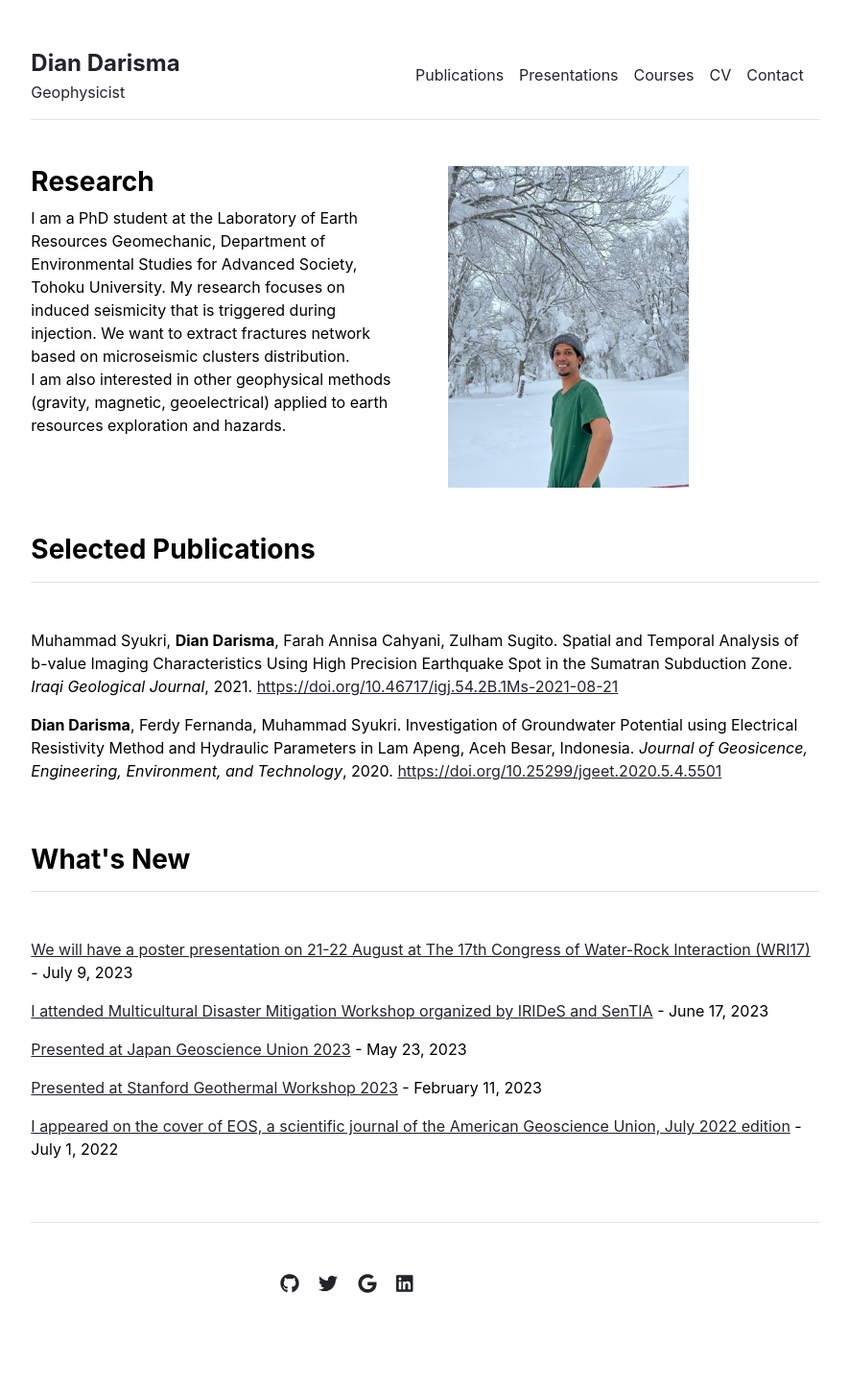
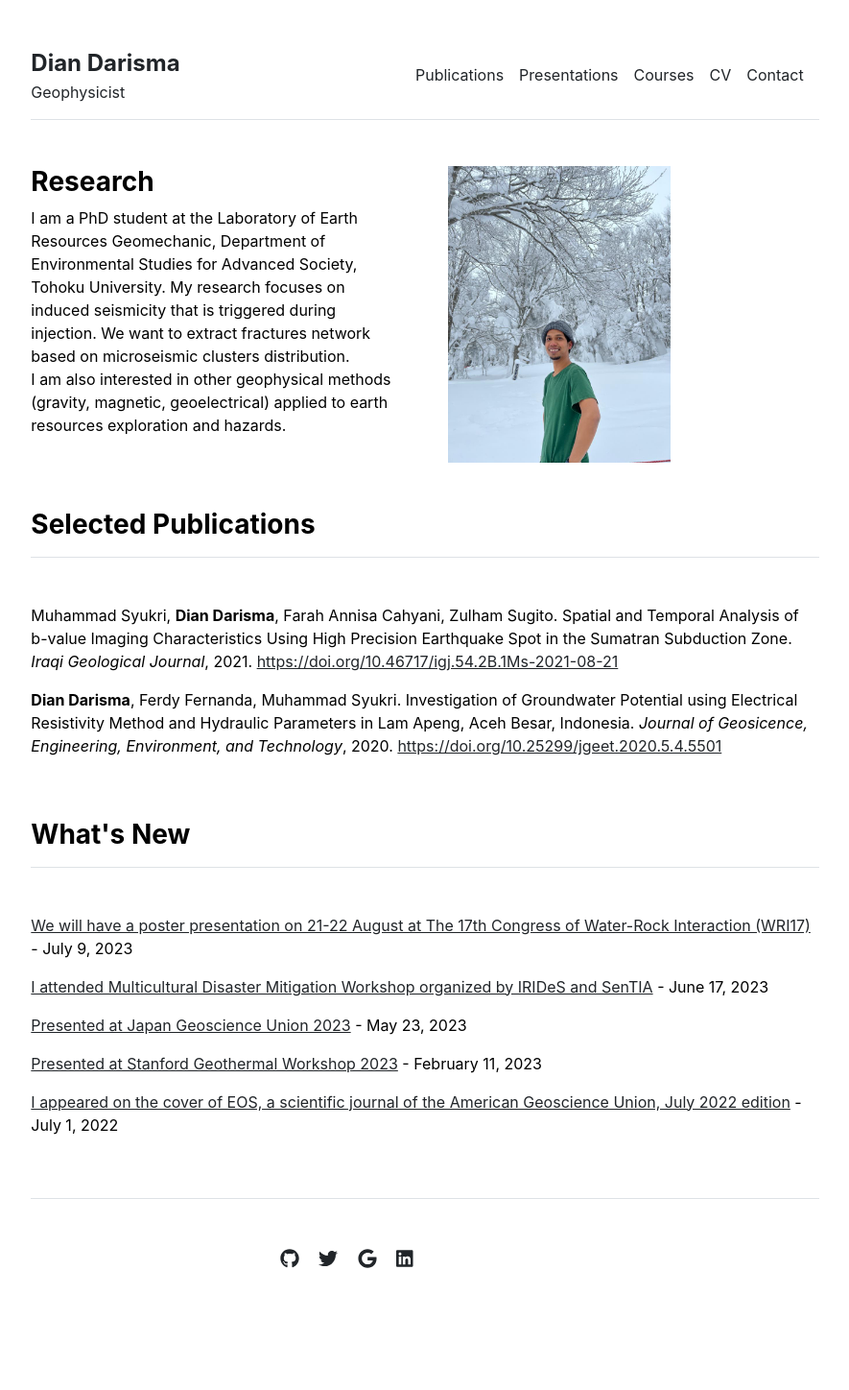
Before and after one commit to diandarisma/diandarisma.github.io, a Jekyll site: the page built from index.md, in a window 1280 px wide. Shown: the whole page at 96% size, without its empty margins (197-1082 px from the left). Built offline with Jekyll 4.4.1, drawn with Linux system fonts in a browser that asks for light colours; after the commit the page ends 1423 px from its top, so only the background shows below that.

Commit message:
Update home.html

```diff
--- a/_layouts/home.html
+++ b/_layouts/home.html
@@ -8,7 +8,7 @@
     {{ content }}
   </div>
   <div class="col-md-6">
-    <img src="{{ site.github.url }}/assets/img/contact.jpeg" alt="Home" width="65%">
+    <img src="{{ site.github.url }}/assets/img/contact.jpeg" alt="Home" width="60%">
   </div>
 </div>
 
```
